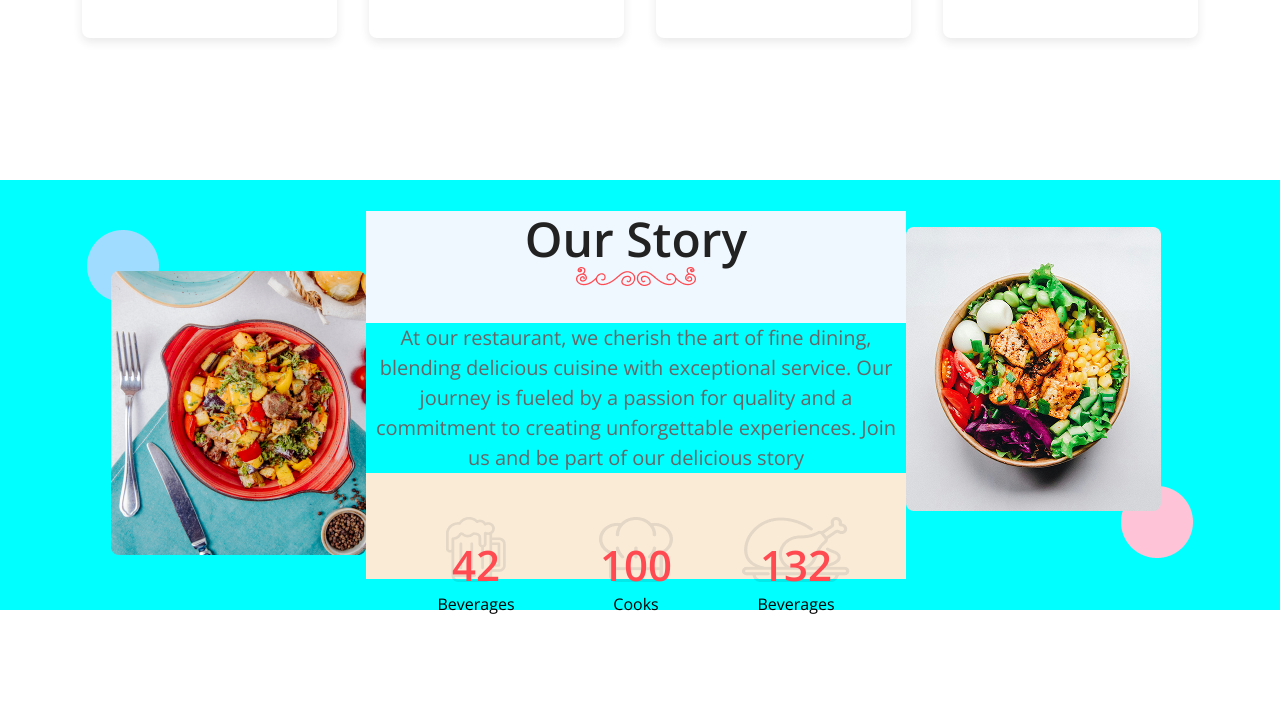
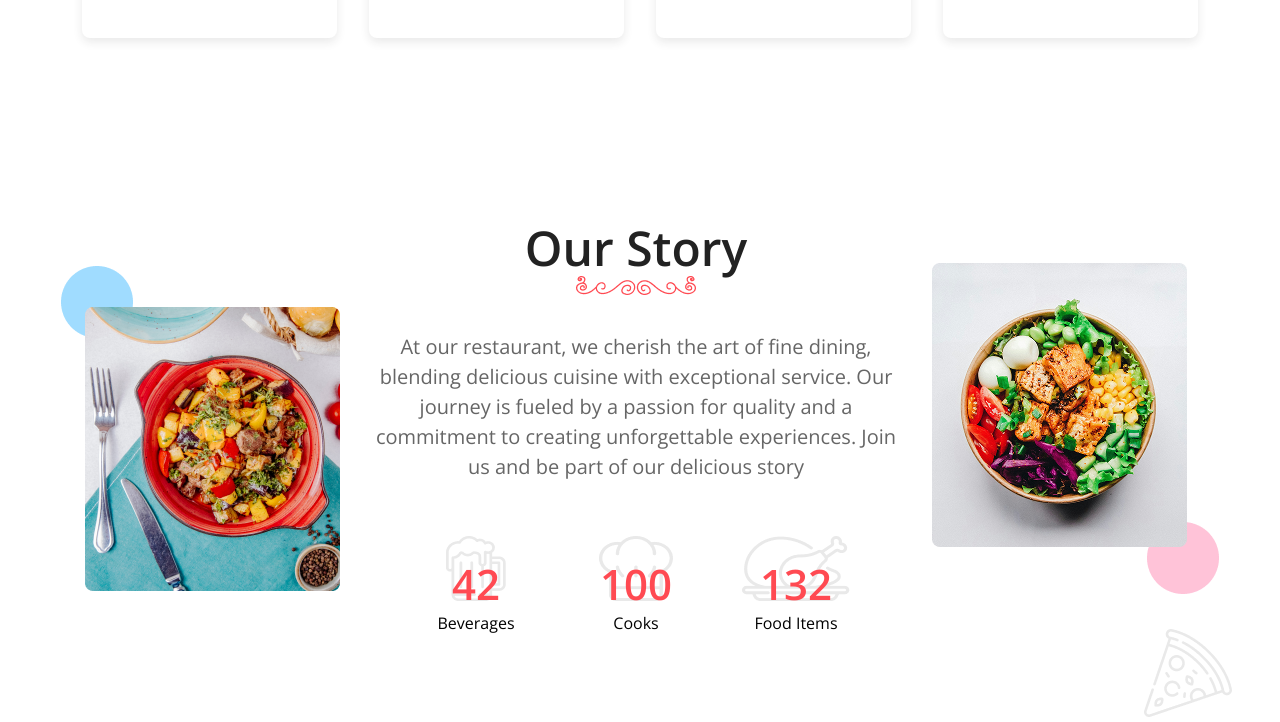
Before and after one commit to MuhammadSaqibIslam/Restaurant, a plain HTML site: page Home/index.html in a window 1280 px wide. Shown: the part 872-1594 px from the top of the page. Before the commit the page ends 1495 px from the top, so only its background shows below. Drawn offline with nearby package versions, Linux system fonts and the light colour scheme.

Commit message:
our story section completed

```diff
--- a/Home/index.html
+++ b/Home/index.html
@@ -101,6 +101,7 @@
 
     <!-- Our Story start -->
     <div class="story-container">
+        <div class="story-content">
             <div class="left">
                 <img src="./ass/img1.png" alt="">
             </div>
@@ -111,7 +112,8 @@
                 </div>
                 <div class="subheading-fratures">
                     <div class="our-subheading">
-                    <p>At our restaurant, we cherish the art of fine dining, blending delicious cuisine with exceptional
+                        <p>At our restaurant, we cherish the art of fine dining, blending delicious cuisine with
+                            exceptional
                             service. Our journey is fueled by a passion for quality and a commitment to creating
                             unforgettable experiences. Join us and be part of our delicious story</p>
                     </div>
@@ -151,7 +153,7 @@
                                     <h1>132</h1>
                                 </div>
                                 <div class="subhed-fea">
-                                <p>Beverages</p>
+                                    <p>Food Items</p>
                                 </div>
                             </div>
                         </div>
@@ -162,6 +164,10 @@
                 <img src="./ass/img2.png" alt="">
             </div>
         </div>
+        <div class="pizza">
+            <img src="./ass/pizza.png" alt="">
+        </div>
+    </div>
     <!-- Our Story end -->
 
     <!-- footer start -->
--- a/Home/style.css
+++ b/Home/style.css
@@ -153,13 +153,27 @@ nav {
 
 /* Our Story start */
 .story-container {
-    background-color: aqua;
     width: 100%;
-    height: 430px;
+    /* height: 430px; */
+    height: 502px;
     margin-top: 180px;
     display: flex;
     align-items: center;
     justify-content: center;
+    gap: 26px;
+    padding: 0 48px;
+    position: relative;
+}
+.story-content{
+    display: flex;
+    justify-content: center;
+    align-items: center;
+    gap: 26px;
+}
+.pizza {
+    position: absolute;
+    right: 48px;
+    bottom: -40px;
 }
 
 .center {
@@ -167,13 +181,11 @@ nav {
     flex-direction: column;
     width: 540px;
     text-align: center;
+    height: auto;
 }
 
 .heading-design {
-    /* display: flex;
-    flex-direction: column; */
     width: 540px;
-    background-color: aliceblue;
     padding-bottom: 32px;
 }
 
@@ -192,12 +204,11 @@ nav {
     color: #666;
     justify-content: center;
     align-items: center;
+    height: 160px;
 }
 
 .features3 {
-    background-color: antiquewhite;
     width: 540px;
-    height: 106px;
     padding-top: 44px;
     display: flex;
     justify-content: center;
```
Also changed, not shown: Home/ass/pizza.png (added). Lines whose indentation alone changed are shown as unchanged.
